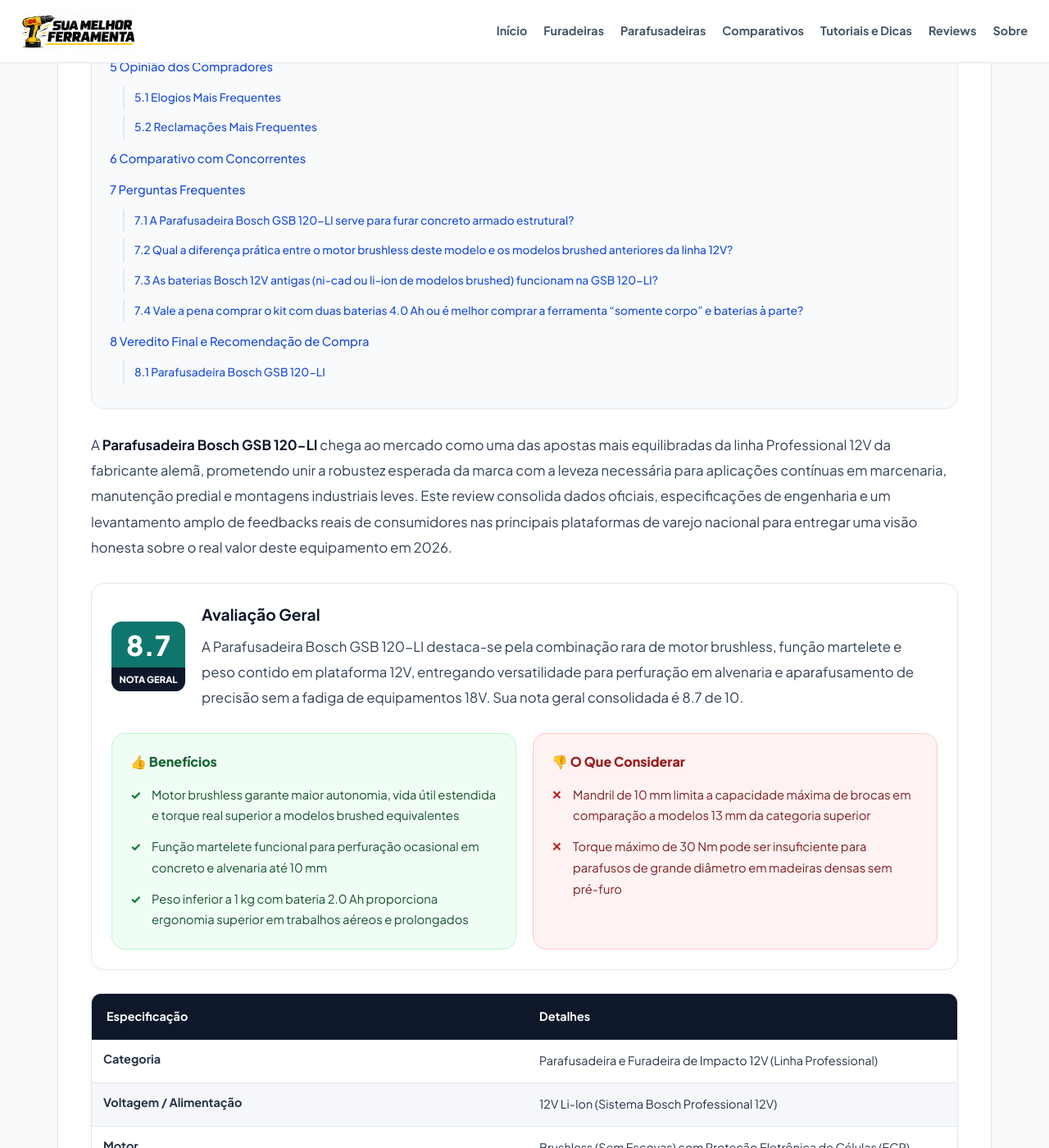
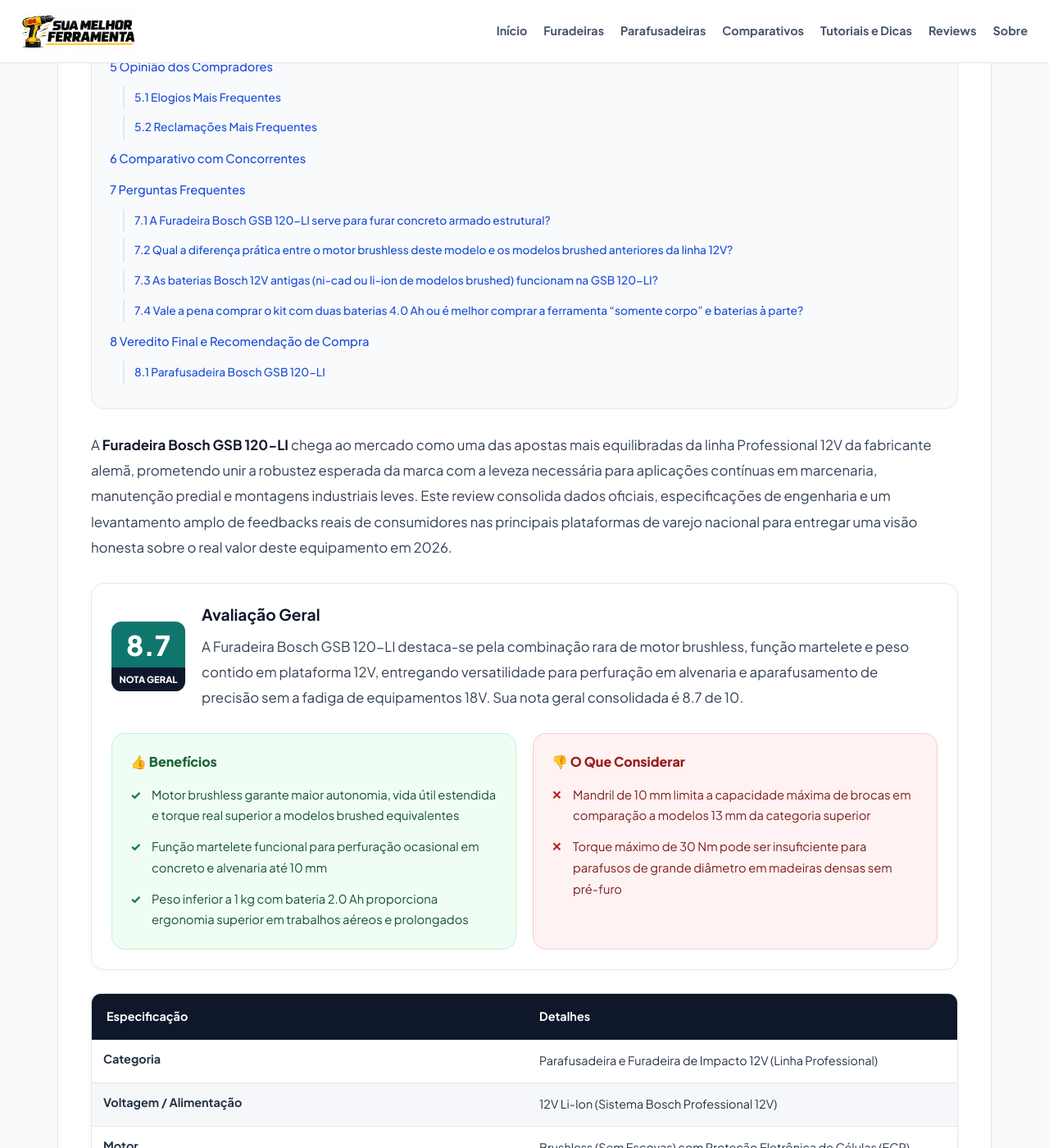
Before and after one commit to membroequipe/SiteReview, a Jekyll site: the page built from _posts/2026-10-22-review-parafusadeira-bosch-gsb-120-li.md, in a window 1280 px wide and 1400 px high, scrolled down 941 px. Shown: the whole window at 82% size. Built offline with Jekyll 4.4.1, drawn with Linux system fonts in a browser that asks for light colours; some of the changed text lies outside the part shown.

Commit message:
Update 2026-10-22-review-parafusadeira-bosch-gsb-120-li.md

```diff
--- a/_posts/2026-10-22-review-parafusadeira-bosch-gsb-120-li.md
+++ b/_posts/2026-10-22-review-parafusadeira-bosch-gsb-120-li.md
@@ -1,19 +1,19 @@
 ---
 layout: post
-title: "Review Parafusadeira Bosch GSB 120-LI: Vale a Pena em 2026? Análise Completa!"
-description: "Análise técnica detalhada da Parafusadeira Bosch GSB 120-LI: specs, desempenho real, opiniões de compradores e comparativo com concorrentes."
+title: "Review Furadeira Bosch GSB 120-LI: Vale a Pena em 2026? Análise Completa!"
+description: "Análise técnica detalhada da Furadeira/Parafusadeira Bosch GSB 120-LI: specs, desempenho real, opiniões de compradores e comparativo com concorrentes."
 slug: "review-bosch-gsb-120-li"
-categories: [furadeiras, parafusadeiras, reviews]
+categories: [furadeiras, reviews]
 produto_id: bosch_gsb_120_li
 image: "/assets/images/posts/parafusadeira-bosch-gsb-120-li.webp"
-image_alt: "Parafusadeira Bosch GSB 120-LI em destaque"
+image_alt: "Furadeira Bosch GSB 120-LI em destaque"
 date: 2026-10-22
 author: "Equipe de Análises"
 
 avaliacao:
   nota: 8.7
   resumo: >-
-    A Parafusadeira Bosch GSB 120-LI destaca-se pela combinação rara de motor brushless, função martelete e peso contido em plataforma 12V, entregando versatilidade para perfuração em alvenaria e aparafusamento de precisão sem a fadiga de equipamentos 18V. Sua nota geral consolidada é 8.7 de 10.
+    A Furadeira Bosch GSB 120-LI destaca-se pela combinação rara de motor brushless, função martelete e peso contido em plataforma 12V, entregando versatilidade para perfuração em alvenaria e aparafusamento de precisão sem a fadiga de equipamentos 18V. Sua nota geral consolidada é 8.7 de 10.
   vantagens:
     - "Motor brushless garante maior autonomia, vida útil estendida e torque real superior a modelos brushed equivalentes"
     - "Função martelete funcional para perfuração ocasional em concreto e alvenaria até 10 mm"
@@ -26,7 +26,7 @@
 {% include review-toc.html %}
 
 
-A **Parafusadeira Bosch GSB 120-LI** chega ao mercado como uma das apostas mais equilibradas da linha Professional 12V da fabricante alemã, prometendo unir a robustez esperada da marca com a leveza necessária para aplicações contínuas em marcenaria, manutenção predial e montagens industriais leves. Este review consolida dados oficiais, especificações de engenharia e um levantamento amplo de feedbacks reais de consumidores nas principais plataformas de varejo nacional para entregar uma visão honesta sobre o real valor deste equipamento em 2026.
+A **Furadeira Bosch GSB 120-LI** chega ao mercado como uma das apostas mais equilibradas da linha Professional 12V da fabricante alemã, prometendo unir a robustez esperada da marca com a leveza necessária para aplicações contínuas em marcenaria, manutenção predial e montagens industriais leves. Este review consolida dados oficiais, especificações de engenharia e um levantamento amplo de feedbacks reais de consumidores nas principais plataformas de varejo nacional para entregar uma visão honesta sobre o real valor deste equipamento em 2026.
 
 {% include resumo-avaliacao.html %}
 
@@ -38,7 +38,7 @@
 
 ## Construção e Ergonomia
 
-A **Parafusadeira Bosch GSB 120-LI** posiciona-se estrategicamente no segmento "Compact Tough" da linha Professional azul, mirando o profissional que necessita de mobilidade irrestrita sem abrir mão da percussão para fixações em alvenaria. Diferente das versões "LI" anteriores equipadas com motores de escovas, esta geração adota arquitetura brushless de última geração, o que altera significativamente a dinâmica térmica e a eficiência energética do conjunto. O corpo em poliamida reforçada com fibra de vidro apresenta a qualidade de injeção padrão Bosch: encaixes precisos, sem rebarbas, e a característica carcaça bipartida que facilita eventuais manutenções de escovas — embora, neste caso, a ausência de escovas torne essa intervenção praticamente desnecessária durante toda a vida útil do motor.
+A **Furadeira Bosch GSB 120-LI** posiciona-se estrategicamente no segmento "Compact Tough" da linha Professional azul, mirando o profissional que necessita de mobilidade irrestrita sem abrir mão da percussão para fixações em alvenaria. Diferente das versões "LI" anteriores equipadas com motores de escovas, esta geração adota arquitetura brushless de última geração, o que altera significativamente a dinâmica térmica e a eficiência energética do conjunto. O corpo em poliamida reforçada com fibra de vidro apresenta a qualidade de injeção padrão Bosch: encaixes precisos, sem rebarbas, e a característica carcaça bipartida que facilita eventuais manutenções de escovas — embora, neste caso, a ausência de escovas torne essa intervenção praticamente desnecessária durante toda a vida útil do motor.
 
 O design prioriza o centro de gravidade deslocado para a região do punho, resultado direto da integração da bateria slide-style 12V na base da empunhadura. Com 0,95 kg na configuração com bateria 2.0 Ah, o equipamento situa-se entre os mais leves da categoria com função martelete, superando em leveza até mesmo alguns concorrentes exclusivamente de aparafusamento. O revestimento Softgrip envolve toda a extensão do punho e se estende à base da carcaça, garantindo aderência mesmo com luvas ou mãos oleosas — ponto crítico em canteiros de obra. O gatilho de velocidade variável possui curso curto e progressividade bem calibrada, permitindo arranques suaves em parafusos de cabeça philips sensíveis a came-out.
 
@@ -46,7 +46,7 @@
 
 ## Desempenho e Aplicações
 
-No eixo do aparafusamento, o motor brushless da **Parafusadeira Bosch GSB 120-LI** entrega curva de torque mais plana em relação a motores brushed, mantendo força consistente mesmo com a bateria em estágios intermediários de descarga. Os 30 Nm de torque máximo em aplicação dura (parafuso em chapa metálica com porca) colocam o equipamento no topo da subcategoria 12V com percussão, superando rivais diretos que usualmente plafonam em 25-28 Nm. A embreagem de 20 posições mais furo livre oferece granularidade fina: posições 1 a 5 atendem parafusos de drywall e chapas finas sem estragar a cabeça; posições 10 a 15 cobrem a faixa média de montagem de móveis e perfis metálicos leves; enquanto as posições finais liberam o torque total para fixações estruturais em madeira. Na prática, a precisão da embreagem evita o retrabalho de parafusos espanados, economia de tempo que, em volume, justifica o investimento na plataforma Professional.
+No eixo do aparafusamento, o motor brushless da **Furadeira Bosch GSB 120-LI** entrega curva de torque mais plana em relação a motores brushed, mantendo força consistente mesmo com a bateria em estágios intermediários de descarga. Os 30 Nm de torque máximo em aplicação dura (parafuso em chapa metálica com porca) colocam o equipamento no topo da subcategoria 12V com percussão, superando rivais diretos que usualmente plafonam em 25-28 Nm. A embreagem de 20 posições mais furo livre oferece granularidade fina: posições 1 a 5 atendem parafusos de drywall e chapas finas sem estragar a cabeça; posições 10 a 15 cobrem a faixa média de montagem de móveis e perfis metálicos leves; enquanto as posições finais liberam o torque total para fixações estruturais em madeira. Na prática, a precisão da embreagem evita o retrabalho de parafusos espanados, economia de tempo que, em volume, justifica o investimento na plataforma Professional.
 
 A função martelete, muitas vezes tratada como acessório em compactos 12V, revela-se surpreendentemente funcional na GSB 120-LI. O mecanismo de impacto axial atinge 19.500 IPM na segunda velocidade, energia suficiente para perfurar alvenaria de vedação, blocos de concreto leve e argamassa com brocas de viúva até 8 mm de diâmetro de forma contínua. Em concreto estrutural (fc 25-30 MPa), a perfuração torna-se lenta a partir de 6 mm, exigindo técnica de "puxar e empurrar" para limpeza de pó — limitação intrínseca à classe de potência 12V, não defeito do modelo. Para o instalador de quadros, prateleiras, conduítes e suportes de ar-condicionado, a capacidade de furar parede sem trocar de ferramenta representa ganho logístico real. A madeira, por sua vez, é o habitat natural: brocas chata de 20 mm avançam sem engasgo na primeira velocidade, enquanto brocas helicoidais de 10 mm na segunda velocidade removem cavacos com eficiência, graças à geometria do mandril que minimiza run-out.
 
@@ -143,7 +143,7 @@
 
 ## Perguntas Frequentes
 
-### A Parafusadeira Bosch GSB 120-LI serve para furar concreto armado estrutural?
+### A Furadeira Bosch GSB 120-LI serve para furar concreto armado estrutural?
 A GSB 120-LI perfura concreto armado até 10 mm de diâmetro, mas em elementos estruturais (vigas, pilares, lajes com fc > 25 MPa) o avanço é lento e exige técnica adequada. Para uso recorrente em concreto armado, recomenda-se uma furadeira de impacto 18V ou rotativa SDS-Plus. Este modelo atende bem instalações em alvenaria de vedação, blocos e argamassa.
 
 ### Qual a diferença prática entre o motor brushless deste modelo e os modelos brushed anteriores da linha 12V?
@@ -157,7 +157,7 @@
 
 ## Veredito Final e Recomendação de Compra
 
-A **Parafusadeira Bosch GSB 120-LI** consolida-se como a referência de equilíbrio na categoria 12V Professional com percussão. Seu motor brushless não é apenas um item de ficha técnica: traduz-se em autonomia real para jornadas completas, torque previsível do primeiro ao último parafuso e ausência de manutenção de escovas — fator crítico para redução de custo total de propriedade. A função martelete, frequentemente tratada como "enfeite" em compactos, entrega desempenho útil para o dia a dia de instaladores, eletricistas, montadores de móveis e profissionais de manutenção predial que precisam furar alvenaria sem carregar uma segunda ferramenta.
+A **Furadeira Bosch GSB 120-LI** consolida-se como a referência de equilíbrio na categoria 12V Professional com percussão. Seu motor brushless não é apenas um item de ficha técnica: traduz-se em autonomia real para jornadas completas, torque previsível do primeiro ao último parafuso e ausência de manutenção de escovas — fator crítico para redução de custo total de propriedade. A função martelete, frequentemente tratada como "enfeite" em compactos, entrega desempenho útil para o dia a dia de instaladores, eletricistas, montadores de móveis e profissionais de manutenção predial que precisam furar alvenaria sem carregar uma segunda ferramenta.
 
 A ergonomia de 0,95 kg com bateria 2.0 Ah redefine o patamar de conforto para trabalho aéreo (forros, eletrocalhas, prumadas), enquanto a embreagem de 20 posições garante precisão cirúrgica em montagens sensíveis. As limitações — mandril de 10 mm e torque máximo de 30 Nm — são fronteiras físicas da plataforma 12V, não falhas de projeto, e devem ser pesadas contra a alternativa de migrar para 18V (peso dobrado, custo superior, volume maior). Para o público-alvo — profissionais que valorizam mobilidade, versatilidade e confiabilidade da marca azul — a GSB 120-LI representa investimento assertivo, com retorno em produtividade e durabilidade.
 
```
